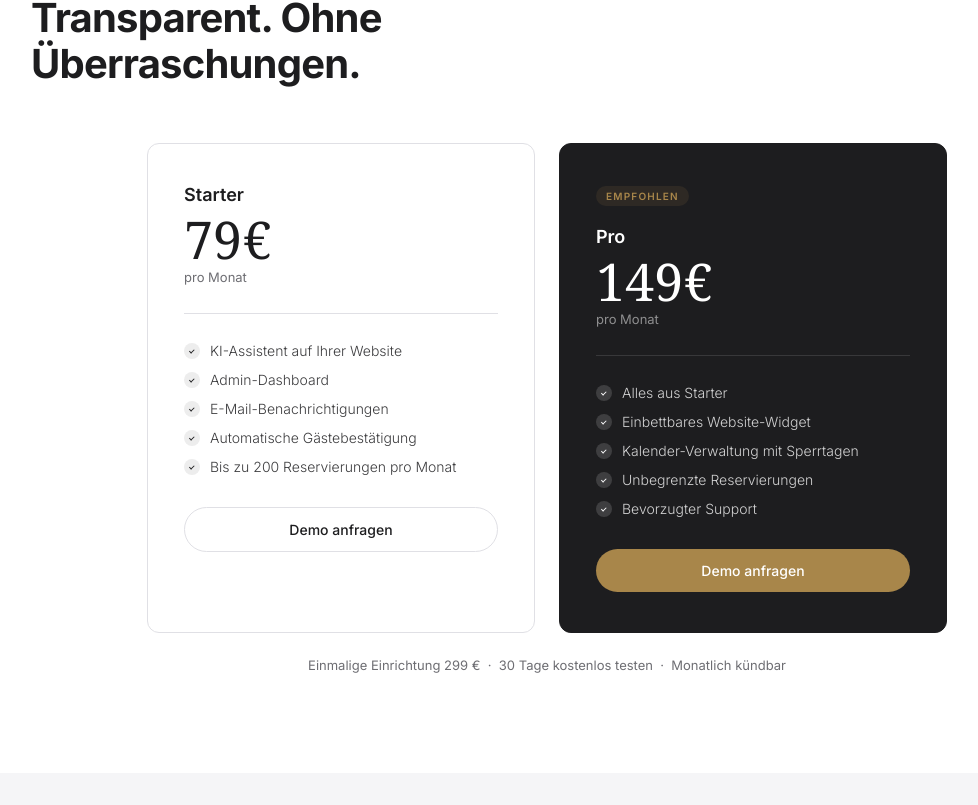
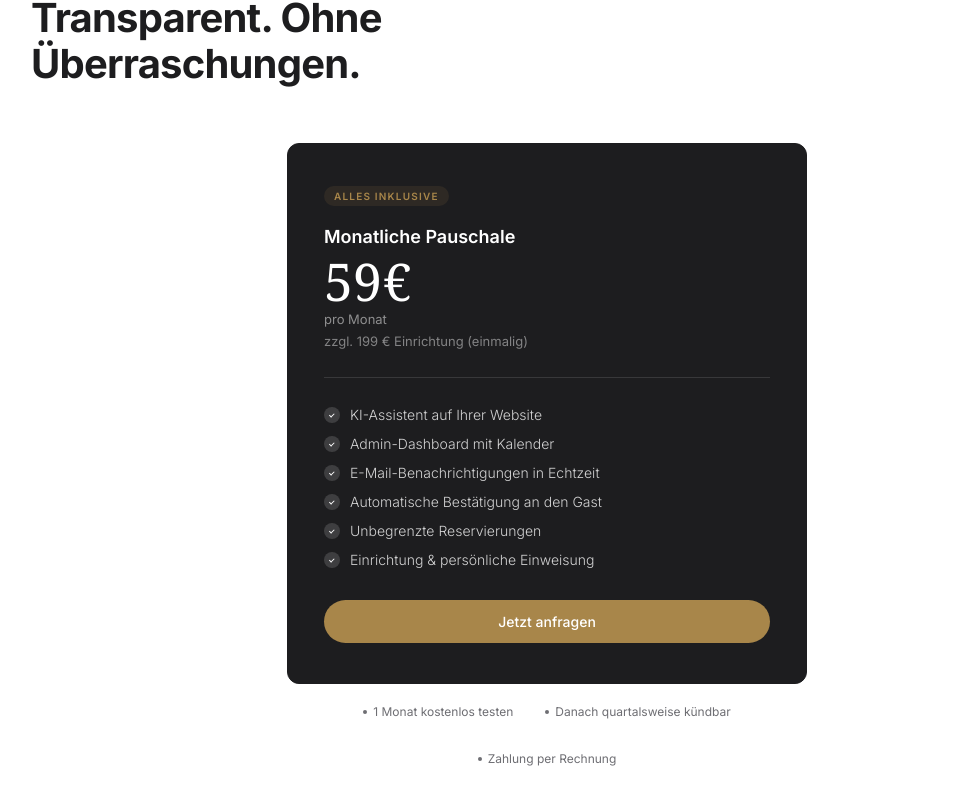
Before and after one commit to RestaurantIQ/website, a Next.js app: page / in a window 1280 px wide. Shown: the part 3435-4240 px from the top of the page, without its empty margins (93-1071 px from the left). Built offline with nearby package versions, Linux system fonts and the light colour scheme.

Commit message:
Update pricing: 199 EUR setup + 59 EUR/month, quarterly cancellation

```diff
--- a/pages/index.js
+++ b/pages/index.js
@@ -943,7 +943,7 @@ export default function Home() {
           <div className="trust-strip">
             <span className="trust-item"><span className="trust-dot" />Einrichtung in unter einem Tag</span>
             <span className="trust-item"><span className="trust-dot" />Kein technisches Wissen nötig</span>
-            <span className="trust-item"><span className="trust-dot" />Monatlich kündbar</span>
+            <span className="trust-item"><span className="trust-dot" />1 Monat kostenlos testen</span>
           </div>
         </div>
       </section>
@@ -987,38 +987,33 @@ export default function Home() {
         <div className="container">
           <div className="section-label">Preise</div>
           <h2 className="section-title">Transparent. Ohne Überraschungen.</h2>
-          <div className="pricing-grid">
-            <div className="price-card">
-              <div className="price-name">Starter</div>
-              <div className="price-amount">79€</div>
-              <div className="price-period">pro Monat</div>
+          <div style={{maxWidth:520,margin:'56px auto 0'}}>
+            <div className="price-card pro" style={{position:'relative'}}>
+              <div className="price-badge">Alles inklusive</div>
+              <div className="price-name">Monatliche Pauschale</div>
+              <div className="price-amount">59€</div>
+              <div className="price-period" style={{marginBottom:6}}>pro Monat</div>
+              <div style={{fontSize:13,color:'rgba(255,255,255,0.45)',marginBottom:28}}>zzgl. 199 € Einrichtung (einmalig)</div>
               <div className="price-divider" />
               <ul className="price-features">
                 <li><span className="price-check" />KI-Assistent auf Ihrer Website</li>
-                <li><span className="price-check" />Admin-Dashboard</li>
-                <li><span className="price-check" />E-Mail-Benachrichtigungen</li>
-                <li><span className="price-check" />Automatische Gästebestätigung</li>
-                <li><span className="price-check" />Bis zu 200 Reservierungen pro Monat</li>
+                <li><span className="price-check" />Admin-Dashboard mit Kalender</li>
+                <li><span className="price-check" />E-Mail-Benachrichtigungen in Echtzeit</li>
+                <li><span className="price-check" />Automatische Bestätigung an den Gast</li>
+                <li><span className="price-check" />Unbegrenzte Reservierungen</li>
+                <li><span className="price-check" />Einrichtung & persönliche Einweisung</li>
               </ul>
-              <a href="#kontakt" className="btn-price btn-price-outline">Demo anfragen</a>
+              <a href="#kontakt" className="btn-price btn-price-gold">Jetzt anfragen</a>
             </div>
-            <div className="price-card pro">
-              <div className="price-badge">Empfohlen</div>
-              <div className="price-name">Pro</div>
-              <div className="price-amount">149€</div>
-              <div className="price-period">pro Monat</div>
-              <div className="price-divider" />
-              <ul className="price-features">
-                <li><span className="price-check" />Alles aus Starter</li>
-                <li><span className="price-check" />Einbettbares Website-Widget</li>
-                <li><span className="price-check" />Kalender-Verwaltung mit Sperrtagen</li>
-                <li><span className="price-check" />Unbegrenzte Reservierungen</li>
-                <li><span className="price-check" />Bevorzugter Support</li>
-              </ul>
-              <a href="#kontakt" className="btn-price btn-price-gold">Demo anfragen</a>
+            <div style={{display:'flex',justifyContent:'center',gap:32,marginTop:20,flexWrap:'wrap'}}>
+              {['1 Monat kostenlos testen','Danach quartalsweise kündbar','Zahlung per Rechnung'].map(t => (
+                <span key={t} style={{fontSize:12,color:'var(--muted)',display:'flex',alignItems:'center',gap:6}}>
+                  <span style={{width:4,height:4,borderRadius:'50%',background:'var(--muted)',display:'inline-block',flexShrink:0}} />
+                  {t}
+                </span>
+              ))}
             </div>
           </div>
-          <p className="pricing-note">Einmalige Einrichtung 299 € &nbsp;·&nbsp; 30 Tage kostenlos testen &nbsp;·&nbsp; Monatlich kündbar</p>
         </div>
       </section>
 
```
